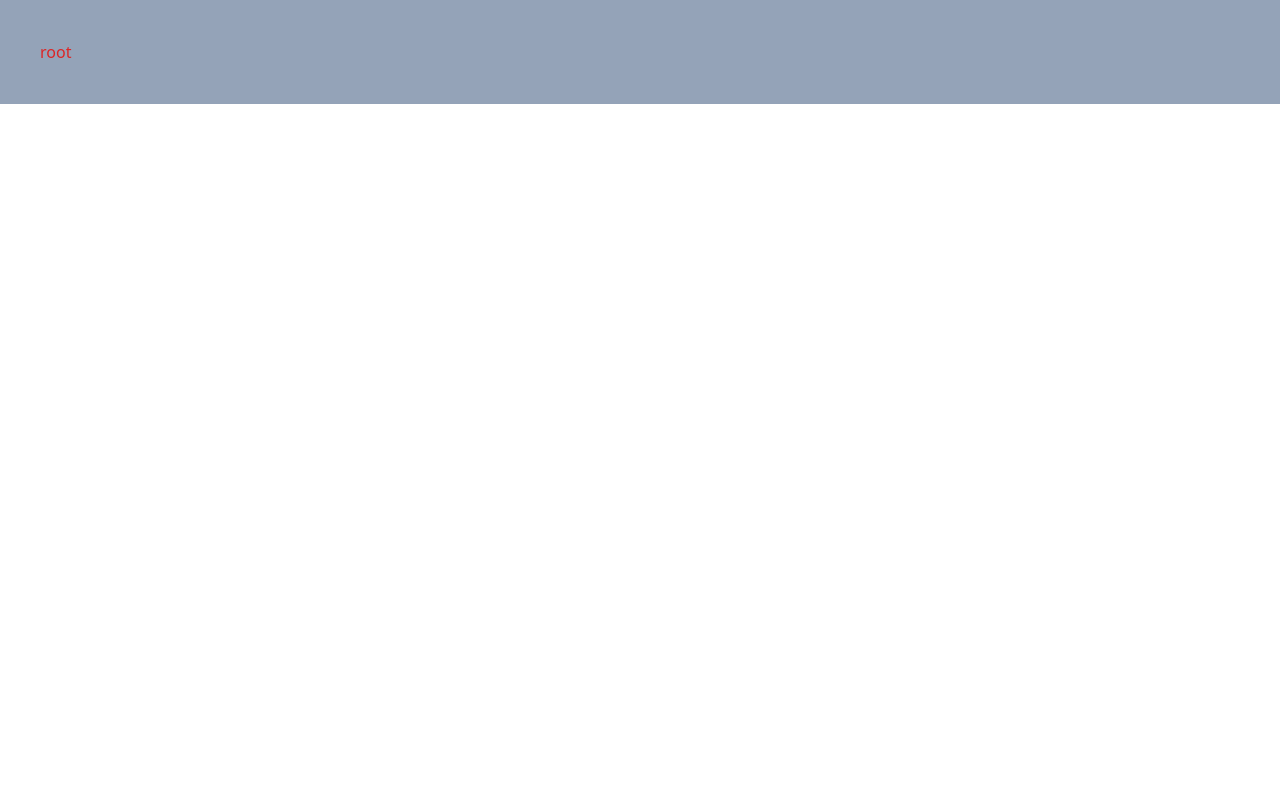
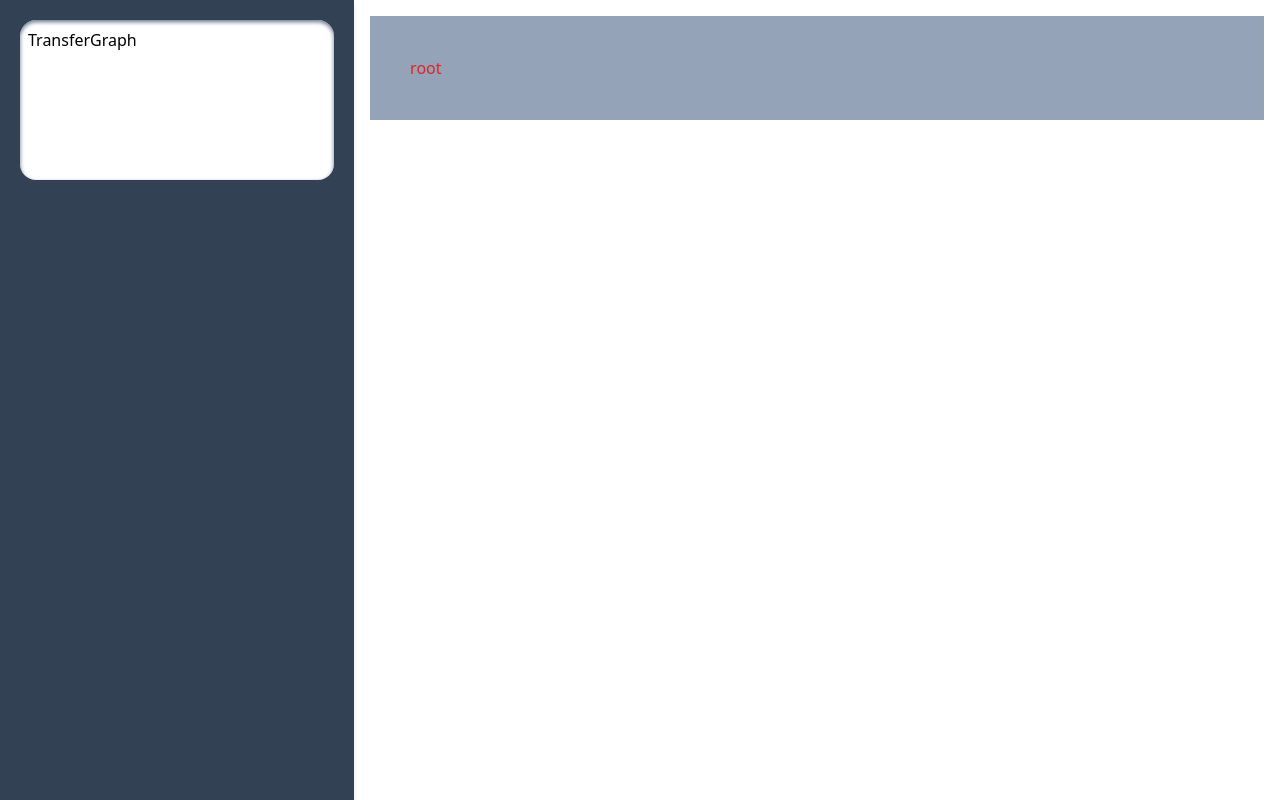
Before and after one commit to UnderMan4/FluxUI, a React (Vite) app: page / in a window 1280 px wide. Built offline with nearby package versions, Linux system fonts and the light colour scheme.

Commit message:
started layout

```diff
--- /dev/null
+++ b/src/components/TransferGraph.tsx
@@ -0,0 +1,19 @@
+import { FC } from "react";
+import { twMerge } from "tailwind-merge";
+
+export interface TransferGraphProps {
+   className?: string;
+}
+
+export const TransferGraph: FC<TransferGraphProps> = ({ className }) => {
+   return (
+      <div
+         className={twMerge(
+            "h-40 w-full rounded-2xl bg-white p-2 shadow-inner shadow-slate-500",
+            className
+         )}
+      >
+         TransferGraph
+      </div>
+   );
+};
--- /dev/null
+++ b/src/layouts/MainLayout.tsx
@@ -0,0 +1,16 @@
+import { FC } from "react";
+import { Outlet } from "react-router-dom";
+import { TransferGraph } from "../components/TransferGraph";
+
+export const MainLayout: FC = () => {
+   return (
+      <div className="flex">
+         <div className="h-screen w-[40ch] bg-slate-700 p-5 shadow-inner shadow-md">
+            <TransferGraph />
+         </div>
+         <div className="w-3/4 p-4">
+            <Outlet />
+         </div>
+      </div>
+   );
+};
--- /dev/null
+++ b/src/types/responses.ts
@@ -0,0 +1,121 @@
+export type MainData = {
+   categories?: Categories;
+   full_update?: boolean;
+   rid?: number;
+   server_state?: ServerState;
+   tags?: string[];
+   torrents?: Torrents;
+   trackers?: Trackers;
+};
+
+export type Torrents = { [key: string]: Torrent };
+
+export type Trackers = { [key: string]: string[] };
+
+export type Categories = { [key: string]: Category };
+
+export type Category = {
+   name: string;
+   savePath: string;
+};
+
+export type ConnectionStatus = "connected" | "firewalled" | "disconnected";
+
+export type ServerState = {
+   alltime_dl?: number;
+   alltime_ul?: number;
+   average_time_queue?: number;
+   connection_status?: ConnectionStatus;
+   dht_nodes?: number;
+   dl_info_data?: number;
+   dl_info_speed?: number;
+   dl_rate_limit?: number;
+   free_space_on_disk?: number;
+   global_ratio?: string;
+   queued_io_jobs?: number;
+   queueing?: boolean;
+   read_cache_hits?: string;
+   read_cache_overload?: string;
+   refresh_interval?: number;
+   total_buffers_size?: number;
+   total_peer_connections?: number;
+   total_queued_size?: number;
+   total_wasted_session?: number;
+   up_info_data?: number;
+   up_info_speed?: number;
+   up_rate_limit?: number;
+   use_alt_speed_limits?: boolean;
+   write_cache_overload?: string;
+};
+
+export type Torrent = {
+   added_on?: number;
+   amount_left?: number;
+   auto_tmm?: boolean;
+   availability?: number;
+   category?: string;
+   completed?: number;
+   completion_on?: number;
+   content_path?: string;
+   dl_limit?: number;
+   dlspeed?: number;
+   download_path?: string;
+   downloaded?: number;
+   downloaded_session?: number;
+   eta?: number;
+   f_l_piece_prio?: boolean;
+   force_start?: boolean;
+   infohash_v1?: string;
+   infohash_v2?: string;
+   last_activity?: number;
+   magnet_uri?: string;
+   max_ratio?: number;
+   max_seeding_time?: number;
+   name?: string;
+   num_complete?: number;
+   num_incomplete?: number;
+   num_leechs?: number;
+   num_seeds?: number;
+   priority?: number;
+   progress?: number;
+   ratio?: number;
+   ratio_limit?: number;
+   save_path?: string;
+   seeding_time?: number;
+   seeding_time_limit?: number;
+   seen_complete?: number;
+   seq_dl?: boolean;
+   size?: number;
+   state?: TorrentState;
+   super_seeding?: boolean;
+   tags?: string[];
+   time_active?: number;
+   total_size?: number;
+   tracker?: string;
+   trackers_count?: number;
+   up_limit?: number;
+   uploaded?: number;
+   uploaded_session?: number;
+   upspeed?: number;
+};
+
+export type TorrentState =
+   | "error"
+   | "missingFi1es"
+   | "uploading"
+   | "pausedUP"
+   | "queuedUP"
+   | "stalledUP"
+   | "checkingUP"
+   | "forcedUP"
+   | "allocating"
+   | "downloading"
+   | "metaDL"
+   | "pausedDL"
+   | "queuedDL"
+   | "stalledDL"
+   | "checkingDL"
+   | "forcedDL"
+   | "checkingResumeData"
+   | "moving"
+   | "unknown";
```
Also changed, not shown: src/App.tsx (+8 -2 lines).
